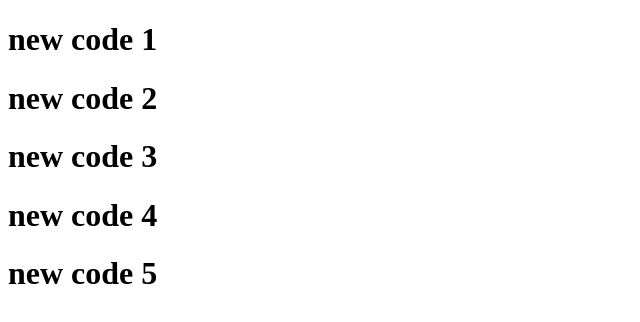
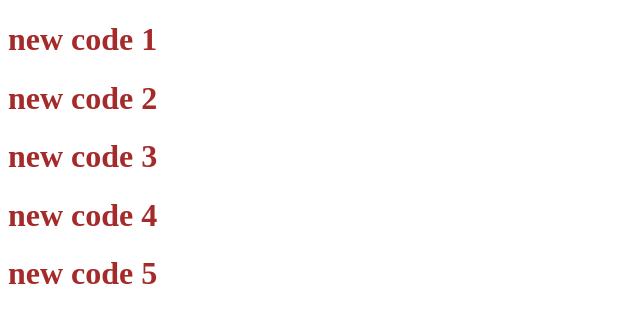
Before and after one commit to sadia07diu/my-repo, a plain HTML site: page index.html in a window 1280 px wide. Shown: the whole page, without its empty margins (0-640 px from the left). Drawn offline with Linux system fonts and the light colour scheme.

Commit message:
style added

```diff
--- /dev/null
+++ b/css/style.css
@@ -0,0 +1,3 @@
+h1{
+    color: brown;
+}
--- a/index.html
+++ b/index.html
@@ -5,6 +5,7 @@
     <meta http-equiv="X-UA-Compatible" content="IE=edge">
     <meta name="viewport" content="width=device-width, initial-scale=1.0">
     <title>My first github</title>
+    <link rel="stylesheet" href="css/style.css">
 </head>
 <body>
     <h1>new code 1</h1>
```
